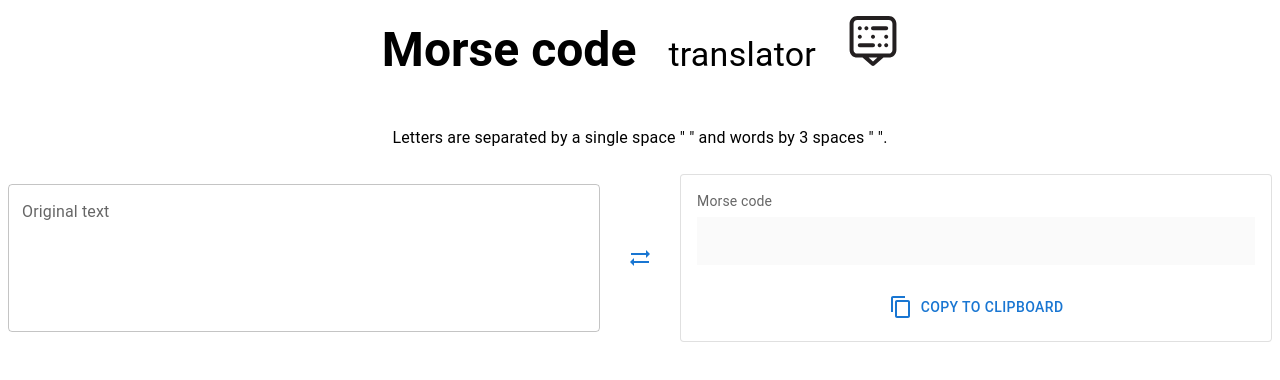
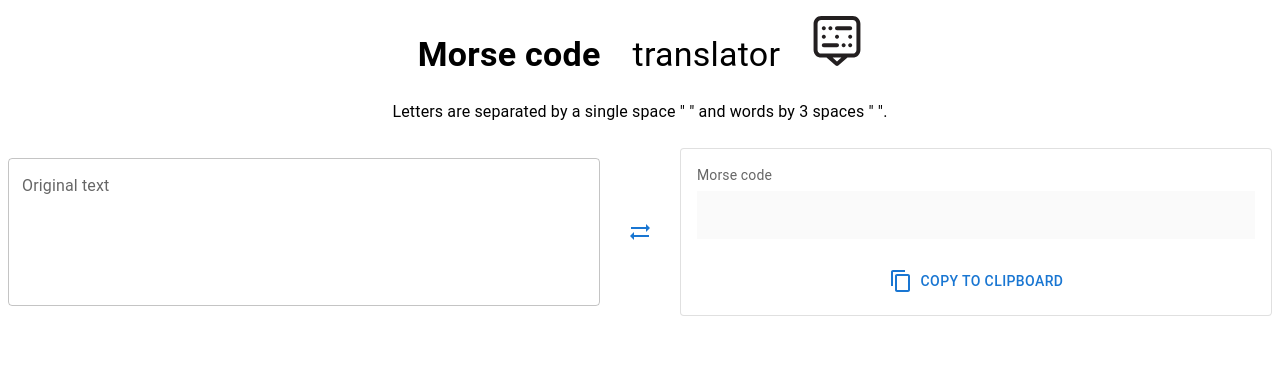
Before and after one commit to bbtools-ps/morse-code-translator, a React (Create React App) app: page / in a window 1280 px wide. Shown: the top 380 px of the page. Built offline with nearby package versions, Linux system fonts and the light colour scheme.

Commit message:
styling update

```diff
--- a/src/App.tsx
+++ b/src/App.tsx
@@ -45,7 +45,7 @@ export default function App() {
           justifyContent: "center",
         }}
       >
-        <Typography variant="h3">
+        <Typography variant="h4">
           <strong>Morse code</strong>
         </Typography>
         <Typography variant="h4">translator</Typography>
@@ -54,14 +54,9 @@ export default function App() {
           style={!isDesktop ? { marginTop: "-1.5rem" } : undefined}
         />
       </Grid>
-      <Grid
-        item
-        sx={!isDesktop ? { padding: 0, marginTop: "-2rem" } : undefined}
-      >
-        <Typography variant="body1">
-          Letters are separated by a single space " " and words by 3 spaces " ".
-        </Typography>
-      </Grid>
+      <Typography variant="body1">
+        Letters are separated by a single space " " and words by 3 spaces " ".
+      </Typography>
       <Grid
         direction={isDesktop ? "row" : "column"}
         justifyContent="center"
@@ -84,7 +79,7 @@ export default function App() {
             );
           }}
           fullWidth={!isDesktop}
-          sx={{ flexGrow: 1 }}
+          sx={isDesktop ? { flex: 1 } : undefined}
         />
         <Button
           onClick={(e) => {
@@ -95,7 +90,7 @@ export default function App() {
         >
           <SyncAltIcon />
         </Button>
-        <Box sx={{ flexGrow: 1, width: !isDesktop ? "100%" : undefined }}>
+        <Box sx={{ flex: 1, width: !isDesktop ? "100%" : undefined }}>
           <Card variant="outlined" style={{ padding: "1rem" }}>
             <Grid direction="column" container>
               <Typography
```
